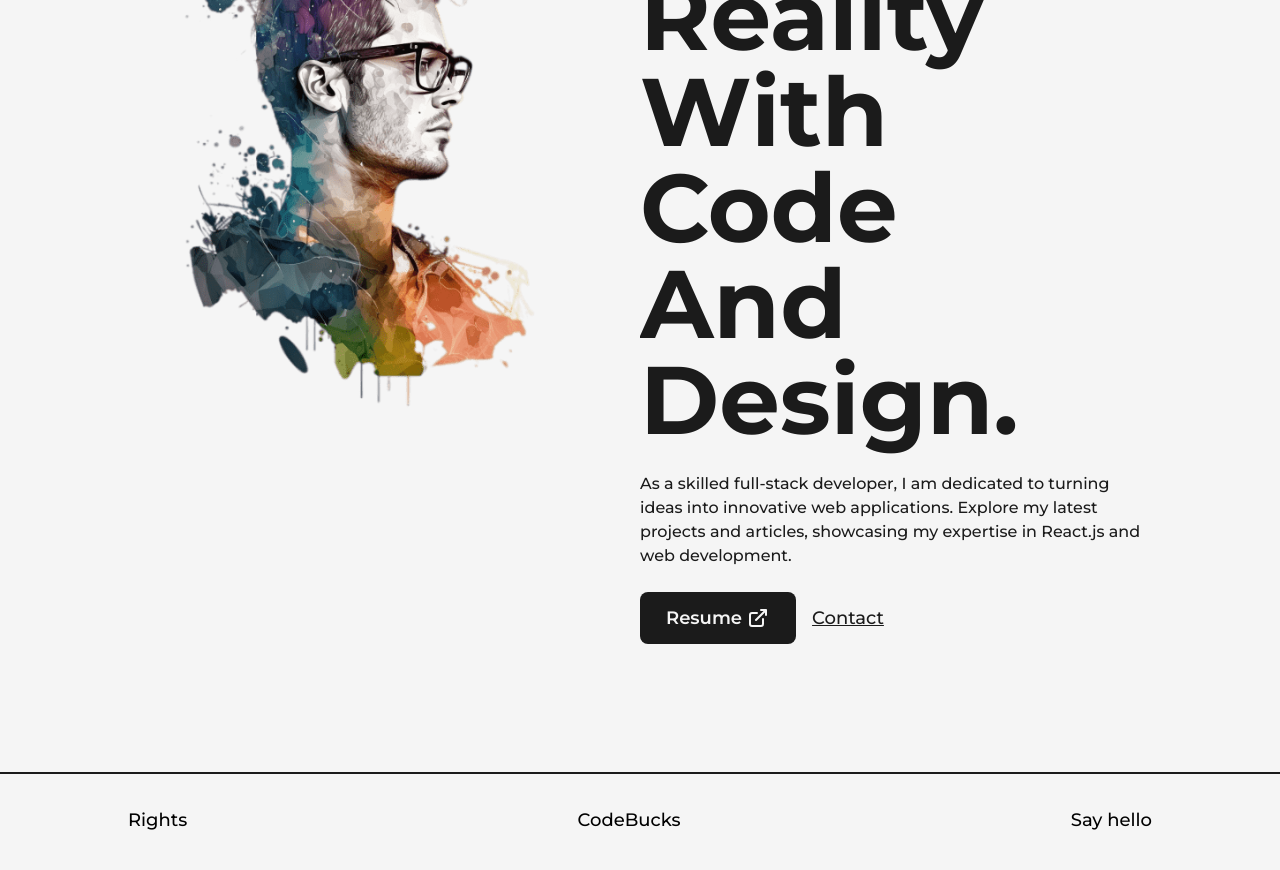
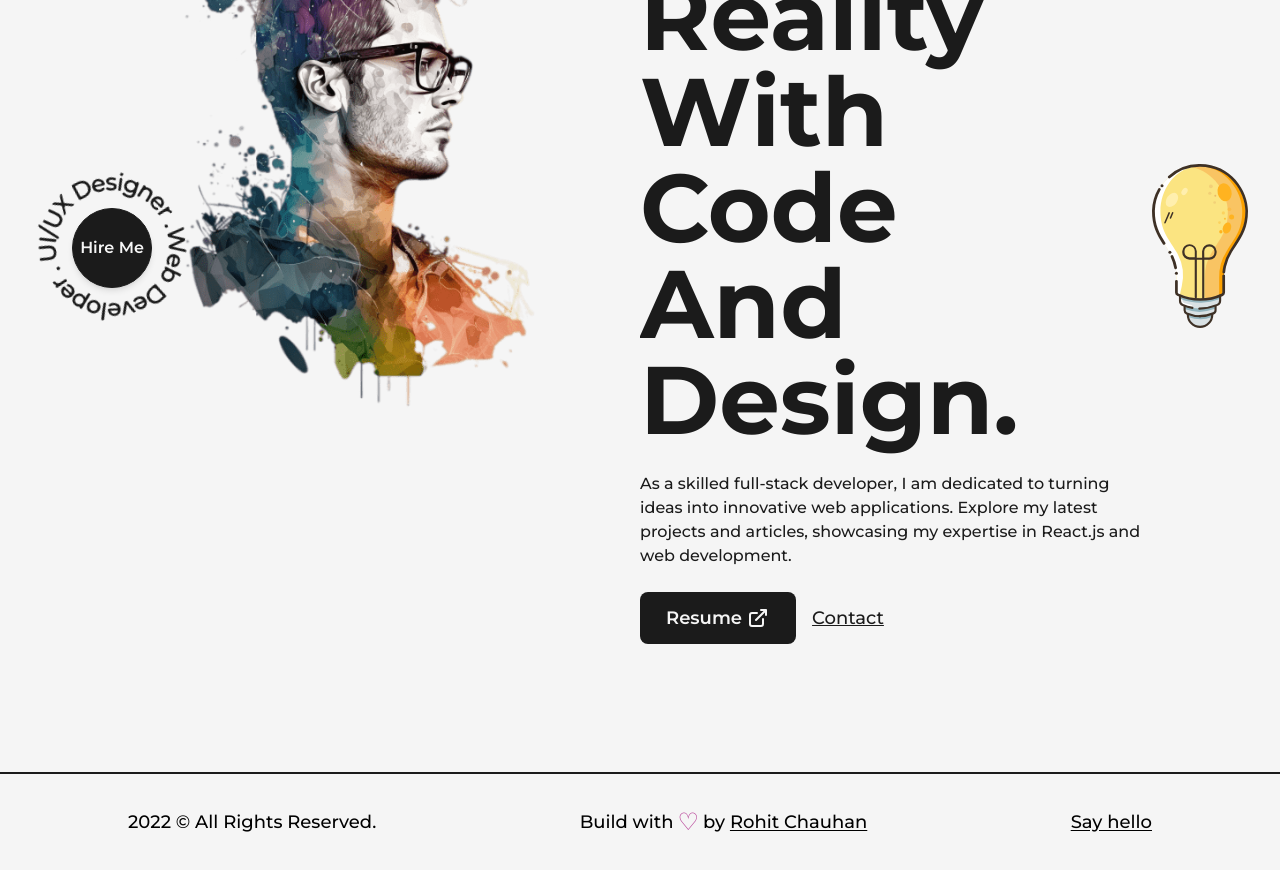
Before and after one commit to thetechnerdrohit/portfolio, a Next.js app: page / in a window 1280 px wide. Shown: the part 440-1310 px from the top of the page. Built offline with nearby package versions, Linux system fonts and the light colour scheme.

Commit message:
added footer

```diff
--- a/app/components/Footer/Footer.tsx
+++ b/app/components/Footer/Footer.tsx
@@ -6,9 +6,15 @@
   return (
     <footer className="w-full border-t-2 border-solid border-dark font-medium text-lg">
       <Index className="py-8 flex items-center justify-between">
-        <span>Rights</span>
-        <Link href="/">CodeBucks</Link>
-        <Link href="/">Say hello</Link>
+        <span>{new Date().getFullYear()} &copy; All Rights Reserved.</span>
+        <div className="flex items-center">
+          Build with <span className="text-primary text-2xl px-1">&#9825;</span>{" "}
+          by&nbsp;
+          <Link href="/" className="underline underline-offset-2">
+            Rohit Chauhan
+          </Link>
+        </div>
+        <Link href="/" className="underline underline-offset-2">Say hello</Link>
       </Index>
     </footer>
   );
--- /dev/null
+++ b/app/components/Home/HireMe.tsx
@@ -0,0 +1,16 @@
+import React from "react";
+import { CircularText } from "../Navbar/Icons";
+import Link from "next/link";
+
+const HireMe = () => {
+  return (
+    <div className="fixed left-4 bottom-4 flex items-center justify-center overflow-hidden">
+      <div className="w-48 h-auto flex items-center justify-center relative">
+        <CircularText className="fill-dark animate-spin-slow" />
+        <Link href="mailto:thetechnerdrohit@gmail.com" className="flex items-center justify-center absolute left-1/2 top-1/2 -translate-x-1/2 -translate-y-1/2 bg-dark text-light shadow-md border border-solid border-dark w-20 h-20 rounded-full font-semibold hover:bg-light hover:text-dark">Hire Me</Link>
+      </div>
+    </div>
+  );
+};
+
+export default HireMe;
--- a/app/components/Home/Home.tsx
+++ b/app/components/Home/Home.tsx
@@ -2,9 +2,11 @@
 import Index from "../Index";
 import Image from "next/image";
 import profilePic from "../../../public/images/profile/developer-pic-1.png";
+import lightBulb from "../../../public/images/svgs/miscellaneous_icons_1.svg";
 import AnimatedText from "./AnimatedText";
 import Link from "next/link";
 import { LinkArrow } from "../Navbar/Icons";
+import HireMe from "./HireMe";
 
 const Home = () => {
   return (
@@ -47,6 +49,10 @@
           </div>
         </div>
       </Index>
+      <HireMe />
+      <div className="absolute right-8 bottom-8 inline-block w-24">
+        <Image src={lightBulb} alt="RohitChauhan" className="w-full h-auto" />
+      </div>
     </main>
   );
 };
--- a/app/layout.tsx
+++ b/app/layout.tsx
@@ -1,3 +1,5 @@
+import Footer from "./components/Footer/Footer";
+import Navbar from "./components/Navbar/Navbar";
 import "./globals.css";
 import { Montserrat } from "next/font/google";
 
@@ -15,7 +17,13 @@
 }) {
   return (
     <html lang="en">
-      <body className={`${montserrat.variable} font-mont bg-light w-full min-h-screen`}>{children}</body>
+      <body
+        className={`${montserrat.variable} font-mont bg-light w-full min-h-screen`}
+      >
+        <Navbar />
+        {children}
+        <Footer />
+      </body>
     </html>
   );
 }
--- a/app/page.tsx
+++ b/app/page.tsx
@@ -1,13 +1,5 @@
-import Navbar from "./components/Navbar/Navbar";
 import Home from "./components/Home/Home";
-import Footer from "./components/Footer/Footer";
 
 export default function Page() {
-  return (
-    <>
-      <Navbar />
-      <Home />
-      <Footer />
-    </>
-  );
+  return <Home />;
 }
--- /dev/null
+++ b/pages/about/index.tsx
@@ -0,0 +1,11 @@
+import React from "react";
+
+const index = () => {
+  return (
+    <div>
+      About
+    </div>
+  )
+}
+
+export default index
--- a/tailwind.config.js
+++ b/tailwind.config.js
@@ -22,6 +22,9 @@
         light: "#f5f5f5",
         primary: "#B63E96", // 240,86,199
         primaryDark: "#58E6D9", // 80,230,217
+      },
+      animation: {
+        'spin-slow': "spin 8s linear infinite"
       }
     },
   },
```
